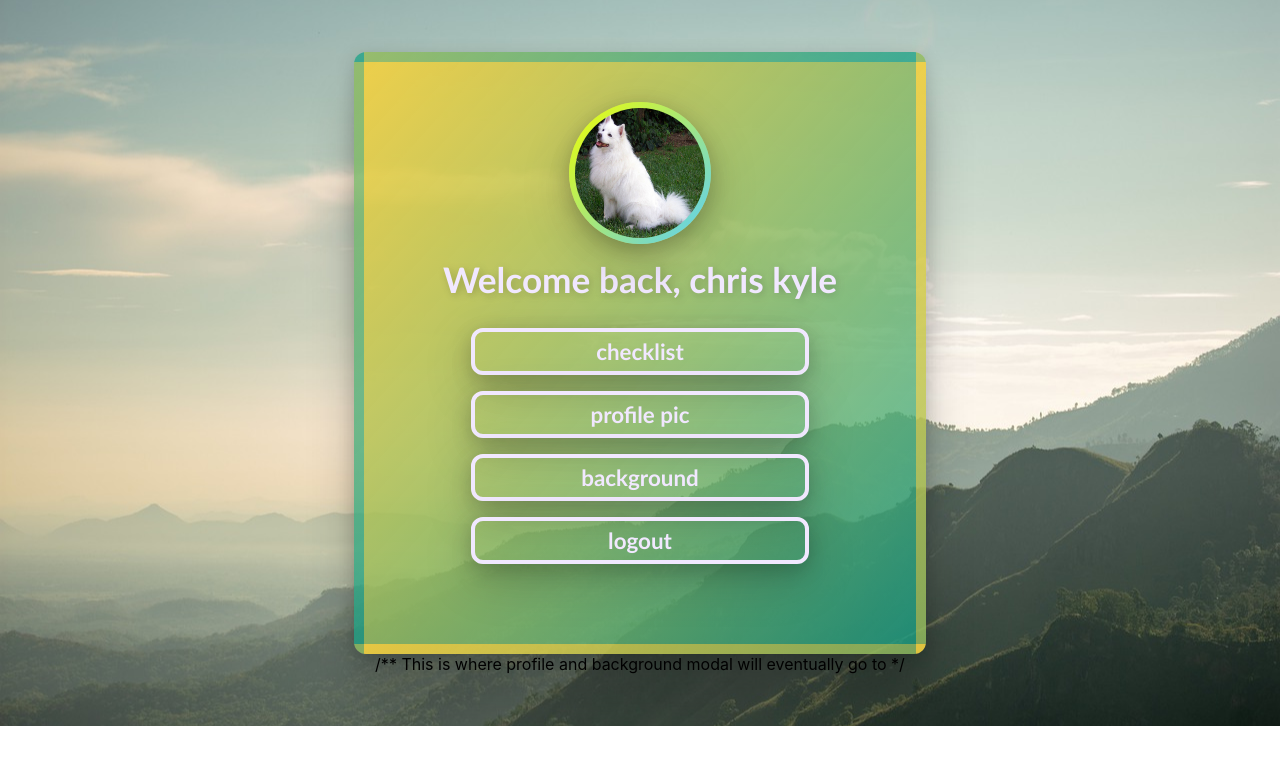
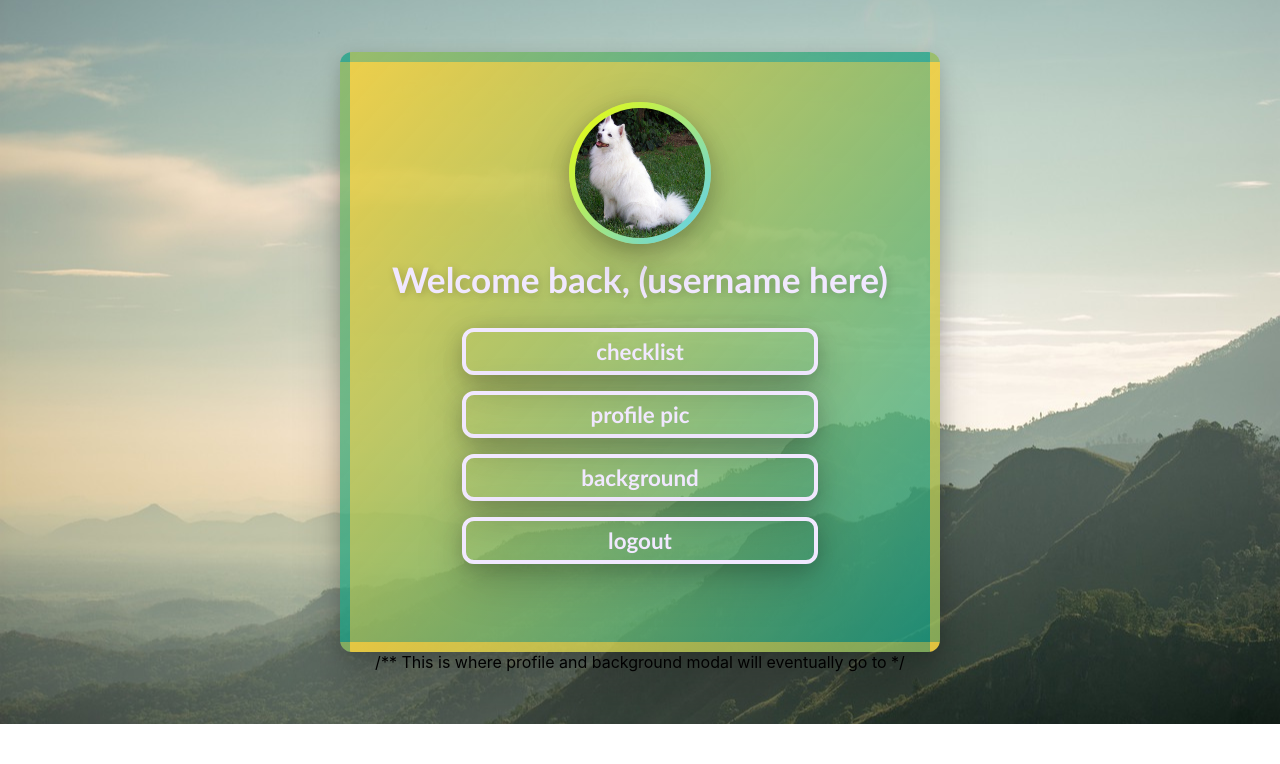
Before and after one commit to Bstuart77/Checklist_418, a React (Create React App) app: page / in a window 1280 px wide. Shown: the top 764 px of the page. Built offline with nearby package versions, Linux system fonts and the light colour scheme.

Commit message:
Finalization and polish of the changing border sizes for the profile card

```diff
--- a/src/Profile.css
+++ b/src/Profile.css
@@ -54,8 +54,8 @@
     /* border-color: rgb(229, 228, 214); */
     background: linear-gradient(132deg, rgb(244, 208, 63, .90) 0%, rgb(22, 160, 133, .75) 100%);
 
-    width: 100px;
-    height: 602px;
+    width: 600px;
+    height: 600px;
     overflow: auto;
 
     border-radius: 12px;
@@ -183,7 +183,7 @@
       z-index: 1;
       padding-top: 100px;
 
-      width: 10%;
+      width: 100%;
 
       background-color: rgb(22, 160, 133, .5);
       padding: 2rem 4rem;
@@ -210,6 +210,7 @@
         RESPONSIVENESS
   */
 
+  /*
   @media (max-width: 1500px){
       .ProfileCard{
           width: calc(100%);
@@ -221,6 +222,7 @@
         width: calc(100%);
     }
 }
+*/
 
 
 /**
--- a/src/Profile.js
+++ b/src/Profile.js
@@ -68,7 +68,7 @@ function ProfilePage(){
                         </div>
 
                         <div className = 'ProfileGreeting'>
-                            Welcome back, chris kyle
+                            Welcome back, (username here)
                         </div>
                     </div>
                     <div className = 'ProfileFooter'>
```
